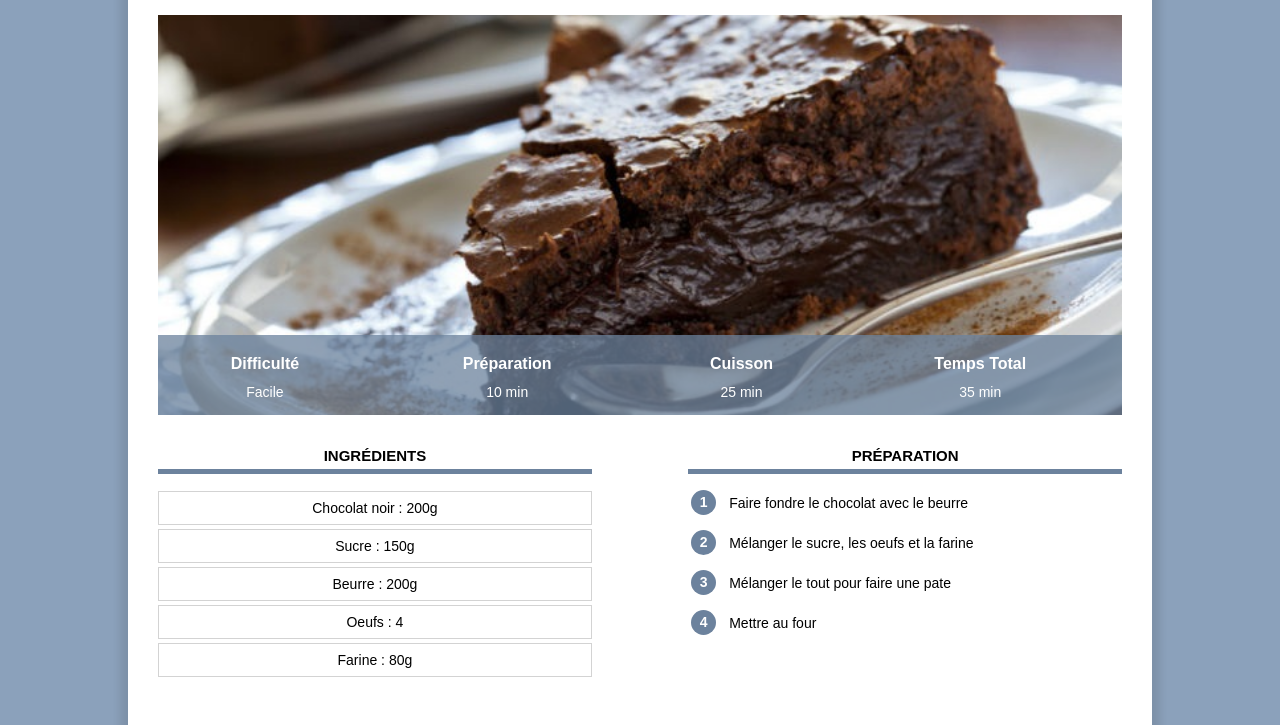
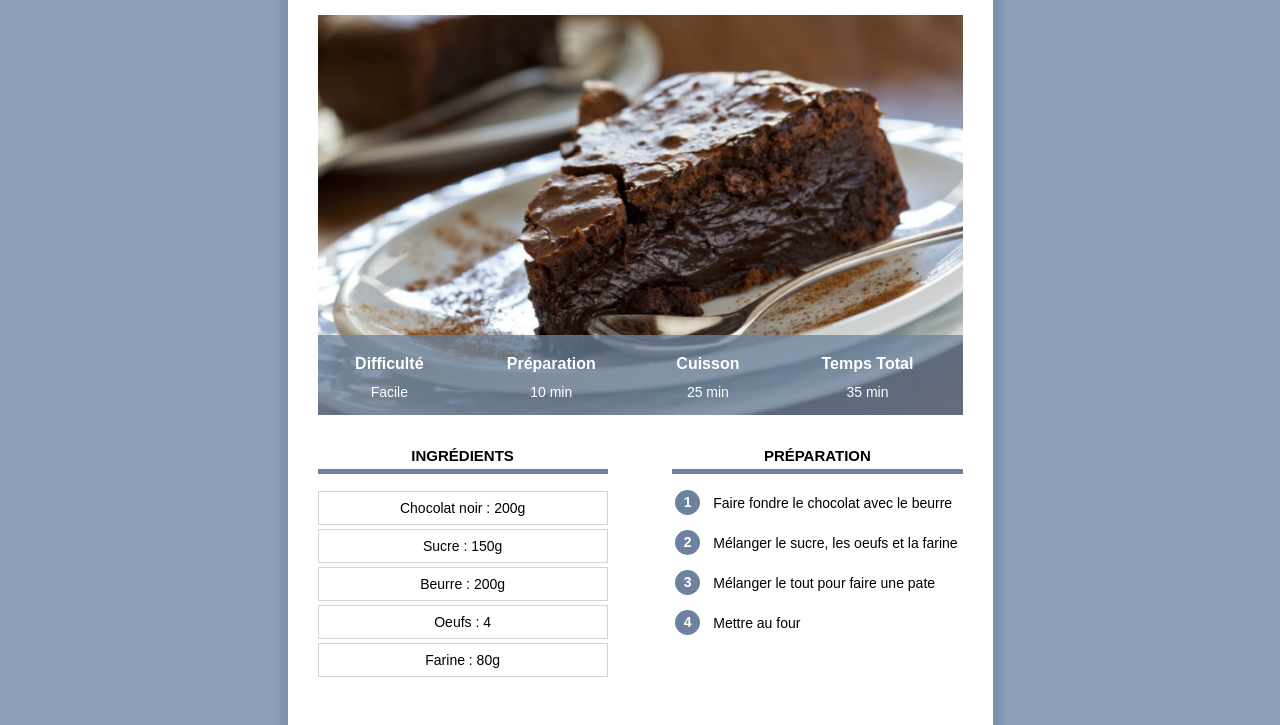
Before and after one commit to Wael3rd/site_recettes, a plain HTML site: page Recette_GateauChocolat.html in a window 1280 px wide. Shown: the part 210-935 px from the top of the page. Drawn offline with Linux system fonts and the light colour scheme.

Commit message:
Add files via upload

```diff
--- a/Recette_GateauChocolat.html
+++ b/Recette_GateauChocolat.html
@@ -2,9 +2,9 @@
 <html lang="fr">
 
 <head>
+    <meta name="viewport" content="width=device-width, initial-scale=1.0">
     <title>Recette Gateau Chocolat</title>
     <meta charset="UTF-8">
-    <meta name="viewport" content="width=device-width, initial-scale=1.0">
     <link rel="stylesheet" href="recette.css"/>
 </head>
 
--- a/recette.css
+++ b/recette.css
@@ -11,8 +11,8 @@ body {
 
 div.content {
     background-color: white;
-    margin: 60px 10%;
-    padding: 0px 30px 30px 30px;
+    margin: 40px 8px 40px 8px;
+    padding: 0px 8px 20px 8px;
     box-shadow: 0px 0px 8px 8px rgba(0,0,0,0.1);
     overflow: visible;
 }
@@ -71,18 +71,18 @@ table.info {
     width: 100%;
     color: white;
     background-color: #6C829DC0;
-    height: 80px;
+    height: 50px;
 }
 
 table.info th {
-    font-size: 16px;
+    font-size: 14px;
     vertical-align: bottom;
     padding-bottom: 8px;
 }
 
 table.info td {
     text-align: center;
-    font-size: 14px;
+    font-size: 12px;
     vertical-align: top;
 }
 
@@ -95,7 +95,7 @@ img.info {
 }
 
 div.colonne {
-    width: 45%;
+    width: 100%;
     margin-top: 20px;
 }
 
@@ -109,12 +109,9 @@ div.colonne h2 {
 
 div.colonne1 {
     display: inline-block;
-    margin-right: 10%;
 }
 
-div.colonne2 {
-    float: right;
-}
+
 
 div.ingredients p {
     text-align: center;
@@ -157,8 +154,47 @@ table.preparation {
 }
 
 @media only screen and (min-width: 768px){
-    div.contenu{
-        background-color: red;
-        min-width: 600px;
+    div.content{
+        min-width: 400px;
+        margin: 60px 10% 80px 10%;
+        padding: 0px 30px 30px 30px;
+        box-shadow: 0px 0px 8px 8px rgba(0,0,0,0.1);
+        overflow: visible;
+    }
+
+
+    table.info {
+        height: 80px;
+    }
+
+    table.info th {
+        font-size: 16px;
+    }
+
+    table.info td {
+        font-size: 14px;
+    }
+
+    div.colonne {
+        width: 45%;
+    }
+
+
+
+    div.colonne1 {
+        margin-right: 10%;
+    }
+
+    div.colonne2 {
+        float: right;
+    }
+
+}
+
+@media only screen and (min-width: 900px){
+    div.content{
+        margin-left: auto;
+        margin-right: auto;
+        width: 645px
     }
 }
```
